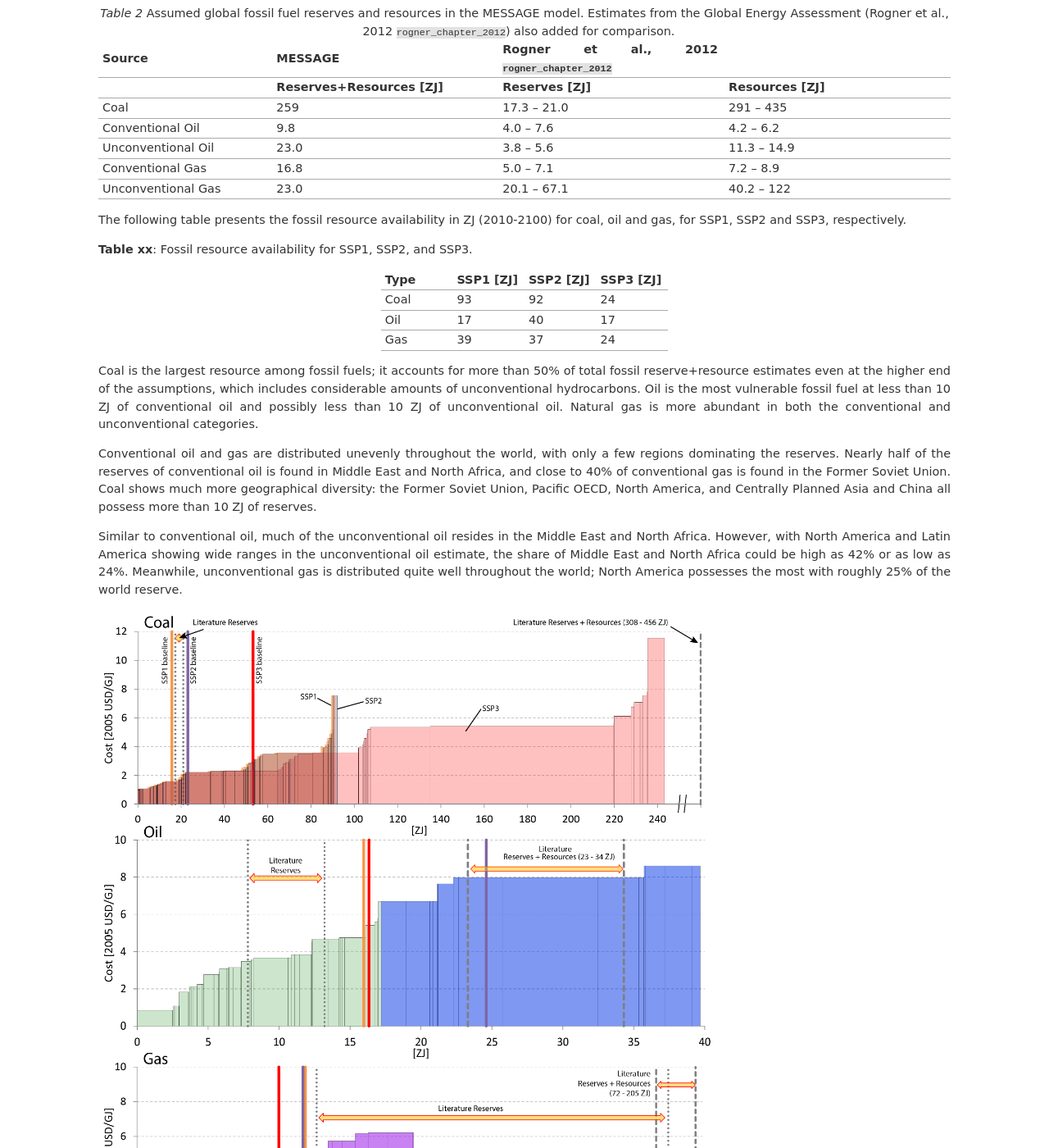
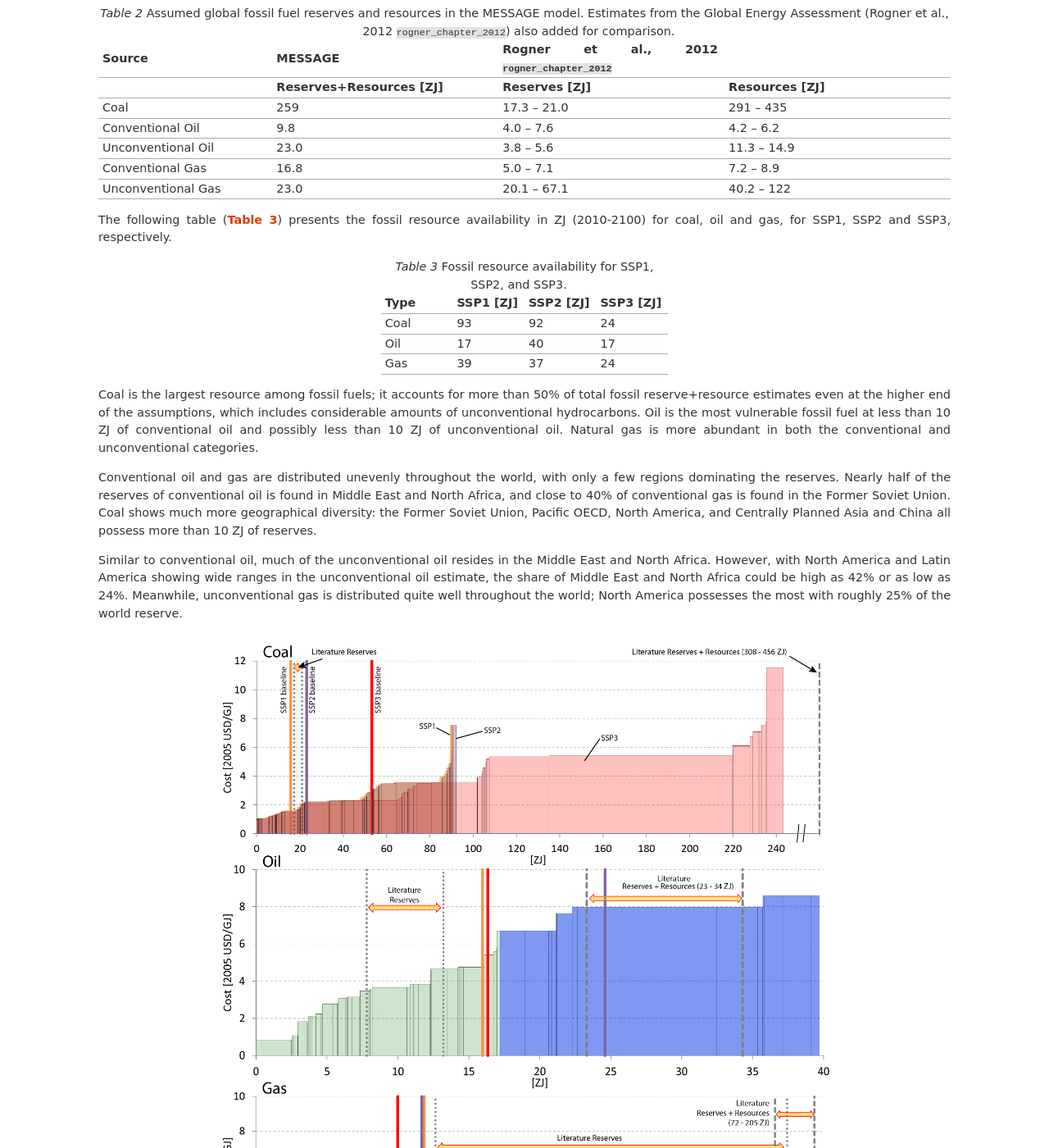
Before and after one commit to yiyi1991/message-ix-models, a Sphinx documentation site: the page built from doc/global/source/message_globiom/energy/resource.rst, in a window 1280 px wide and 1400 px high, scrolled down 351 px. Shown: the whole window at 82% size. Built offline with Sphinx 7.4.7, drawn with Linux system fonts in a browser that asks for light colours; pages that are not in the unit, such as notebooks, are missing from menus; cross-references to code outside the pages are shown as plain code.

Commit message:
Update resource.rst

```diff
--- a/doc/global/source/message_globiom/energy/resource.rst
+++ b/doc/global/source/message_globiom/energy/resource.rst
@@ -38,11 +38,10 @@
      - 20.1 – 67.1
      - 40.2 – 122
 
-The following table presents the fossil resource availability in ZJ (2010-2100) for coal, oil and gas, for SSP1, SSP2 and SSP3, respectively.
+The following table (:numref:`tab-ffavail`) presents the fossil resource availability in ZJ (2010-2100) for coal, oil and gas, for SSP1, SSP2 and SSP3, respectively.
 
-**Table xx**: Fossil resource availability for SSP1, SSP2, and SSP3.
-
-.. list-table::
+.. _tab-ffavail:
+.. list-table:: Fossil resource availability for SSP1, SSP2, and SSP3.
    :widths: 20 20 20 20
    :header-rows: 1
 
@@ -69,9 +68,11 @@
 
 Similar to conventional oil, much of the unconventional oil resides in the Middle East and North Africa. However, with North America and Latin America showing wide ranges in the unconventional oil estimate, the share of Middle East and North Africa could be high as 42% or as low as 24%. Meanwhile, unconventional gas is distributed quite well throughout the world; North America possesses the most with roughly 25% of the world reserve.
 
-.. image:: /_static/GlobalResourceSupplyCurves.png
+.. _fig-supply:
+.. figure:: /_static/GlobalResourceSupplyCurves.png
    :width: 750px
-**Figure 3.1.** Cumulative global resource supply curves for coal (top), oil (middle), and gas (bottom) in the IIASA IAM framework. Green shaded resources are technically and economically extractable in all SSPs, purple shaded resources are additionally available in SSP1 and SSP2 and blue shaded resources are additionally available in SSP2. Coloured vertical lines represent the cumulative use of each resource between 2010 and 2100 in the SSP baselines (see top panel for colour coding), and are thus the result of the combined effect of our assumptions on fossil resource availability and conversion technologies in the SSP baselines. ‘Reserves’ are generally defined as being those quantities for which geological and engineering information indicate with reasonable certainty that they can be recovered in the future from known reservoirs under existing economic and operating conditions. ‘Resources’ are detected quantities that cannot be profitably recovered with current technology, but might be recoverable in the future, as well as those quantities that are geologically possible, but yet to be found. The remainder are ‘Undiscovered resources’ and, by definition, one can only speculate on their existence. Definitions are based on Rogner et al. (2012) :cite:`rogner_chapter_2012`.
+
+   Cumulative global resource supply curves for coal (top), oil (middle), and gas (bottom) in the IIASA IAM framework. Green shaded resources are technically and economically extractable in all SSPs, purple shaded resources are additionally available in SSP1 and SSP2 and blue shaded resources are additionally available in SSP2. Coloured vertical lines represent the cumulative use of each resource between 2010 and 2100 in the SSP baselines (see top panel for colour coding), and are thus the result of the combined effect of our assumptions on fossil resource availability and conversion technologies in the SSP baselines. ‘Reserves’ are generally defined as being those quantities for which geological and engineering information indicate with reasonable certainty that they can be recovered in the future from known reservoirs under existing economic and operating conditions. ‘Resources’ are detected quantities that cannot be profitably recovered with current technology, but might be recoverable in the future, as well as those quantities that are geologically possible, but yet to be found. The remainder are ‘Undiscovered resources’ and, by definition, one can only speculate on their existence. Definitions are based on Rogner et al. (2012) :cite:`rogner_chapter_2012`.
 
 Nuclear Resources
 -------------------
```
